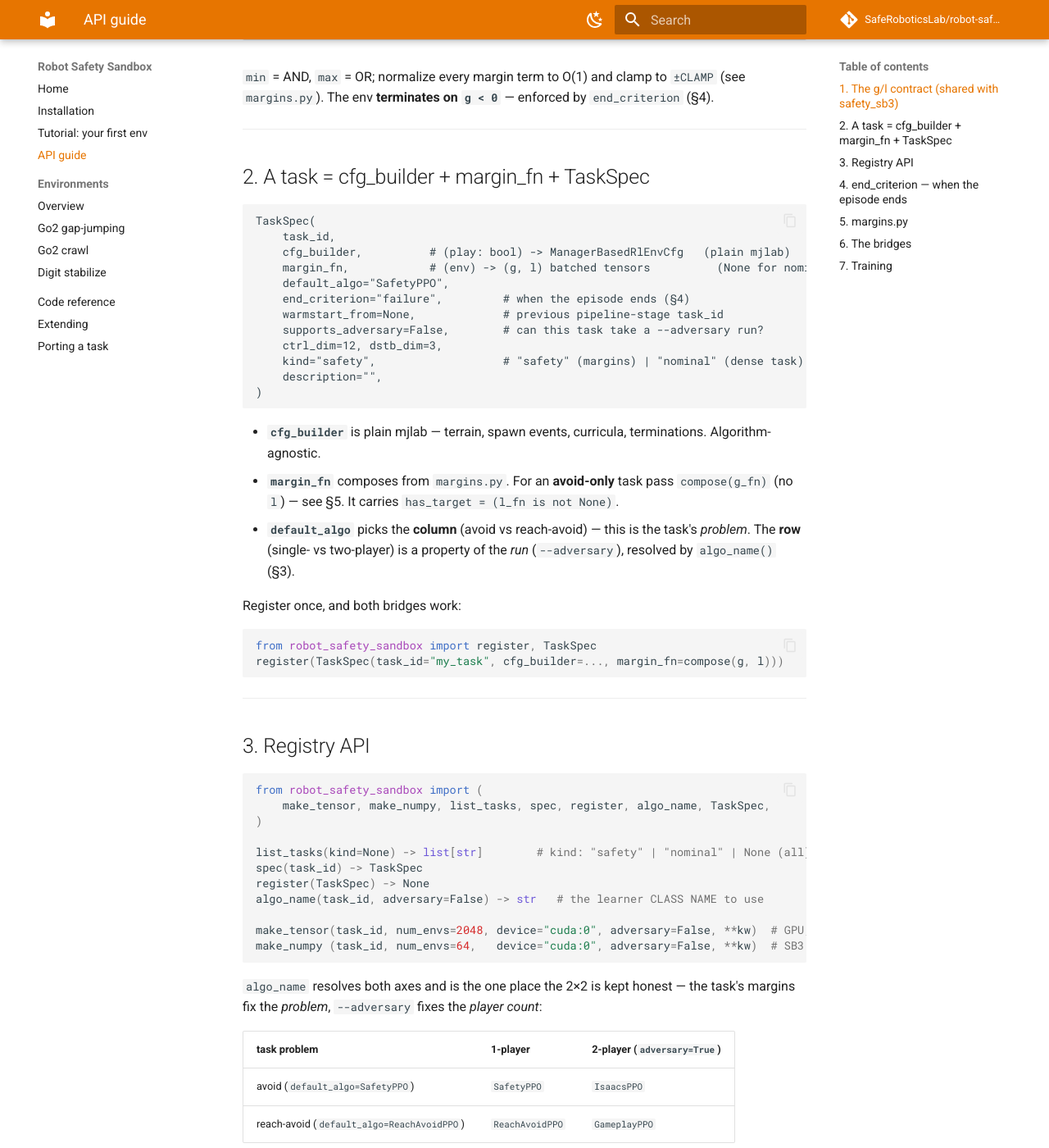
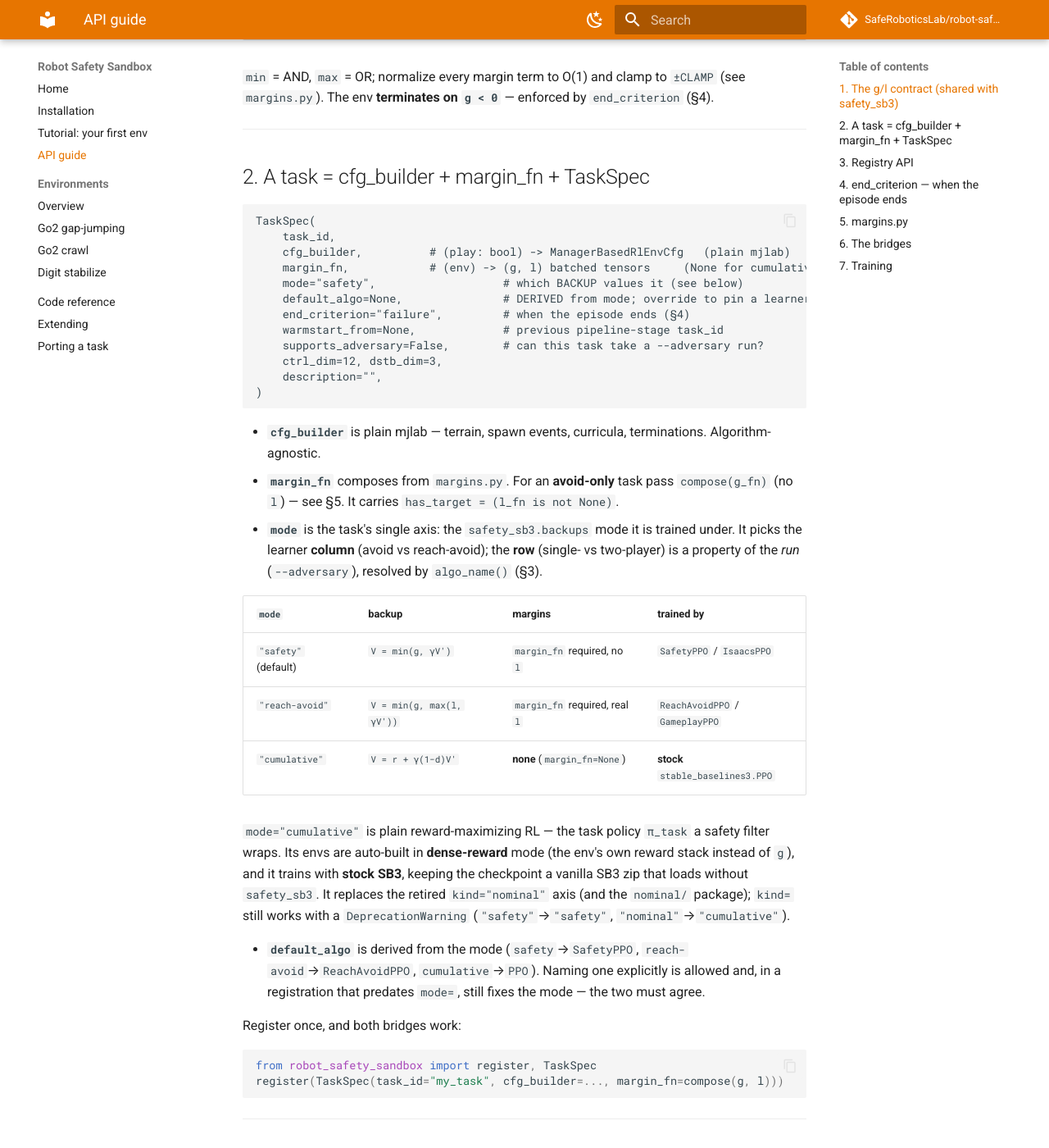
Before and after one commit to SafeRoboticsLab/robot-safety-sandbox, an MkDocs documentation site: the page built from docs/API.md, in a window 1280 px wide and 1400 px high, scrolled down 658 px. Shown: the whole window at 82% size. Built offline with MkDocs 1.6.1 and Material for MkDocs 9.7.7, drawn with Linux system fonts in a browser that asks for light colours; comment, search, counter and statistics services are not loaded; some of the changed text lies outside the part shown.

Commit message:
docs/tests: the mode axis + a cumulative recipe
- README/API/EXTENDING/INSTALL/configs: describe the three modes and the
  derived learner table; drop the retired kind= / nominal/ / train_nominal.py
  instructions (the shim is noted as deprecated).
- configs/go2_walker_flat.yaml: recipe for a cumulative task, mirroring the
  existing ones.
- tests/test_registry_mode.py: mode dispatch, the margin_fn requirement,
  dense_reward derivation through both bridges, the deprecated kind= paths, and
  an assertion that the locally-declared mode strings match
  safety_sb3.backups.MODES whenever safety_sb3 is importable.

````diff
--- a/docs/API.md
+++ b/docs/API.md
@@ -33,13 +33,13 @@ A task hands the learner two margins per step:
 TaskSpec(
     task_id,
     cfg_builder,          # (play: bool) -> ManagerBasedRlEnvCfg   (plain mjlab)
-    margin_fn,            # (env) -> (g, l) batched tensors          (None for nominal)
-    default_algo="SafetyPPO",
+    margin_fn,            # (env) -> (g, l) batched tensors     (None for cumulative)
+    mode="safety",                   # which BACKUP values it (see below)
+    default_algo=None,               # DERIVED from mode; override to pin a learner
     end_criterion="failure",         # when the episode ends (§4)
     warmstart_from=None,             # previous pipeline-stage task_id
     supports_adversary=False,        # can this task take a --adversary run?
     ctrl_dim=12, dstb_dim=3,
-    kind="safety",                   # "safety" (margins) | "nominal" (dense task)
     description="",
 )
 ```
@@ -48,9 +48,28 @@ TaskSpec(
   Algorithm-agnostic.
 - **`margin_fn`** composes from `margins.py`. For an **avoid-only** task pass
   `compose(g_fn)` (no `l`) — see §5. It carries `has_target = (l_fn is not None)`.
-- **`default_algo`** picks the **column** (avoid vs reach-avoid) — this is the task's
-  *problem*. The **row** (single- vs two-player) is a property of the *run*
-  (`--adversary`), resolved by `algo_name()` (§3).
+- **`mode`** is the task's single axis: the `safety_sb3.backups` mode it is
+  trained under. It picks the learner **column** (avoid vs reach-avoid); the
+  **row** (single- vs two-player) is a property of the *run* (`--adversary`),
+  resolved by `algo_name()` (§3).
+
+| `mode` | backup | margins | trained by |
+|---|---|---|---|
+| `"safety"` (default) | `V = min(g, γV′)` | `margin_fn` required, no `l` | `SafetyPPO` / `IsaacsPPO` |
+| `"reach-avoid"` | `V = min(g, max(l, γV′))` | `margin_fn` required, real `l` | `ReachAvoidPPO` / `GameplayPPO` |
+| `"cumulative"` | `V = r + γ(1−d)V′` | **none** (`margin_fn=None`) | **stock** `stable_baselines3.PPO` |
+
+`mode="cumulative"` is plain reward-maximizing RL — the task policy `π_task` a
+safety filter wraps. Its envs are auto-built in **dense-reward** mode (the env's
+own reward stack instead of `g`), and it trains with **stock SB3**, keeping the
+checkpoint a vanilla SB3 zip that loads without `safety_sb3`. It replaces the
+retired `kind="nominal"` axis (and the `nominal/` package); `kind=` still works
+with a `DeprecationWarning` (`"safety"`→`"safety"`, `"nominal"`→`"cumulative"`).
+
+- **`default_algo`** is derived from the mode (`safety`→`SafetyPPO`,
+  `reach-avoid`→`ReachAvoidPPO`, `cumulative`→`PPO`). Naming one explicitly is
+  allowed and, in a registration that predates `mode=`, still fixes the mode —
+  the two must agree.
 
 Register once, and both bridges work:
 
@@ -68,7 +87,7 @@ from robot_safety_sandbox import (
     make_tensor, make_numpy, list_tasks, spec, register, algo_name, TaskSpec,
 )
 
-list_tasks(kind=None) -> list[str]        # kind: "safety" | "nominal" | None (all)
+list_tasks(mode=None) -> list[str]        # mode: one of MODES, or None (all)
 spec(task_id) -> TaskSpec
 register(TaskSpec) -> None
 algo_name(task_id, adversary=False) -> str   # the learner CLASS NAME to use
@@ -78,16 +97,19 @@ make_numpy (task_id, num_envs=64,   device="cuda:0", adversary=False, **kw)  # S
 ```
 
 `algo_name` resolves both axes and is the one place the 2×2 is kept honest — the
-task's margins fix the *problem*, `--adversary` fixes the *player count*:
+task's `mode` fixes the *backup*, `--adversary` fixes the *player count*:
 
-| task problem | 1-player | 2-player (`adversary=True`) |
+| task `mode` | 1-player | 2-player (`adversary=True`) |
 |---|---|---|
-| avoid (`default_algo=SafetyPPO`) | `SafetyPPO` | `IsaacsPPO` |
-| reach-avoid (`default_algo=ReachAvoidPPO`) | `ReachAvoidPPO` | `GameplayPPO` |
+| `"safety"` (avoid) | `SafetyPPO` | `IsaacsPPO` |
+| `"reach-avoid"` | `ReachAvoidPPO` | `GameplayPPO` |
+| `"cumulative"` | `PPO` (stock SB3) | — (no two-player cumulative game) |
 
 It **refuses** a reach-avoid learner on an avoid-only task (no target set) — the
-guard against the retired `l_neg` pattern. The registry never imports `safety_sb3`;
-`algo_name` returns names only, so the two layers stay decoupled.
+guard against the retired `l_neg` pattern. The registry never imports `safety_sb3`
+(it re-declares the mode strings as literals, pinned by a test): `algo_name`
+returns names only, so the two layers stay decoupled and a cumulative-only
+install — dense reward + stock SB3, no `safety_sb3` — still imports the registry.
 
 > `Isaacs*` = two-player **avoid** (ISAACS eq. 7); `Gameplay*` = two-player
 > **reach-avoid** (Gameplay Filters). These names changed meaning in safety_sb3
````
Also changed, not shown: INSTALL.md (+6 -4 lines), README.md (+14 -0 lines), configs/README.md (+5 -1 lines), docs/EXTENDING.md (+14 -11 lines), 2 other files.
